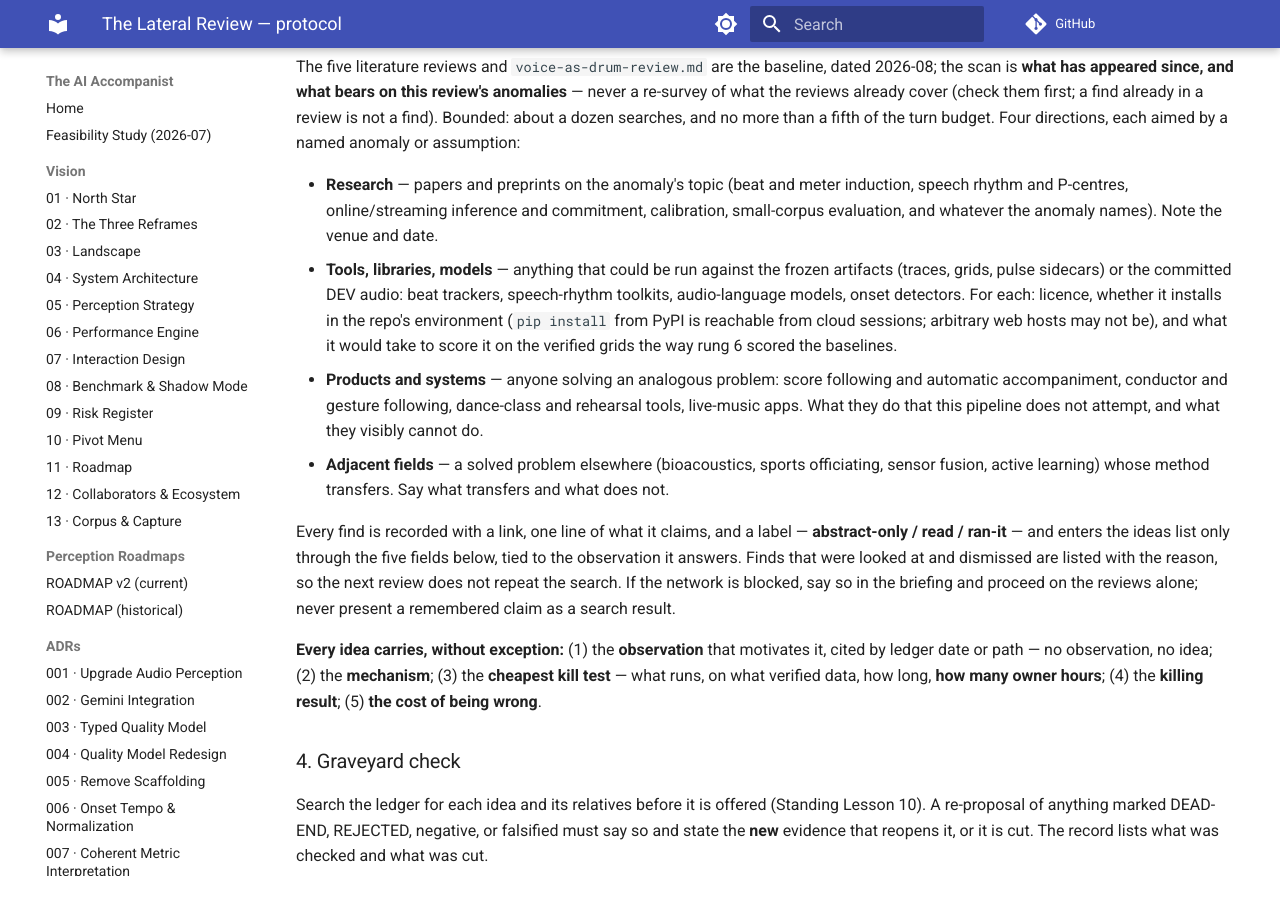
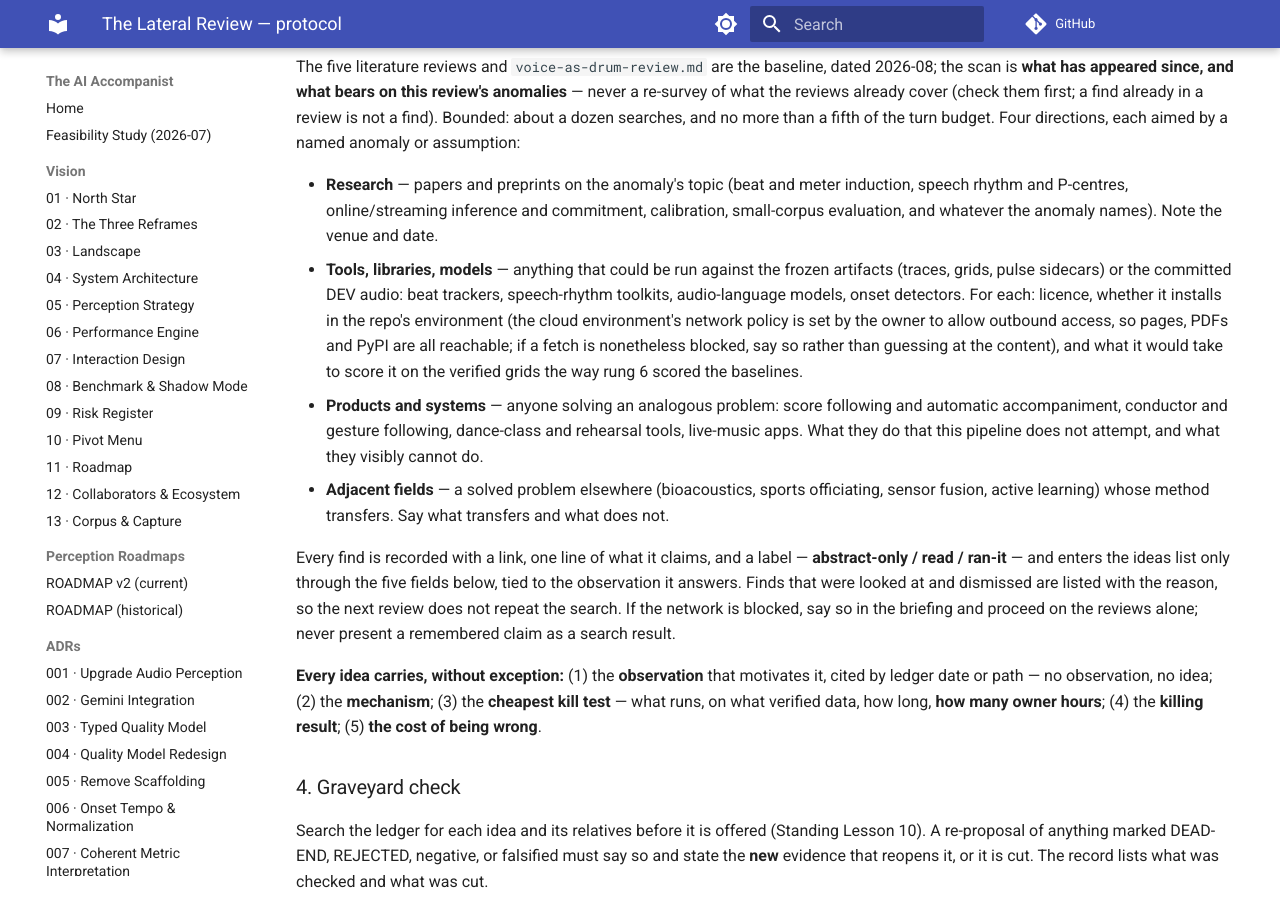
Before and after one commit to ben-juodvalkis/musical-perception, an MkDocs documentation site: the page built from docs/research/lateral-review-protocol.md, in a window 1280 px wide and 900 px high, scrolled down 4230 px. Built offline with MkDocs 1.6.1 and Material for MkDocs 9.7.7, drawn with Linux system fonts in a browser that asks for light colours; comment, search, counter and statistics services are not loaded.

Commit message:
lateral review protocol: cloud network policy widened by the owner — fetching expected to work
Co-Authored-By: Claude Fable 5.1 <noreply@anthropic.com>
Claude-Session: https://claude.ai/code/session_01P5Hns87dyTRUrE8Ahuxw3u

```diff
--- a/docs/research/lateral-review-protocol.md
+++ b/docs/research/lateral-review-protocol.md
@@ -246,8 +246,10 @@ assumption:
   frozen artifacts (traces, grids, pulse sidecars) or the committed DEV
   audio: beat trackers, speech-rhythm toolkits, audio-language models,
   onset detectors. For each: licence, whether it installs in the repo's
-  environment (`pip install` from PyPI is reachable from cloud sessions;
-  arbitrary web hosts may not be), and what it would take to score it
+  environment (the cloud environment's network policy is set by the
+  owner to allow outbound access, so pages, PDFs and PyPI are all
+  reachable; if a fetch is nonetheless blocked, say so rather than
+  guessing at the content), and what it would take to score it
   on the verified grids the way rung 6 scored the baselines.
 - **Products and systems** — anyone solving an analogous problem: score
   following and automatic accompaniment, conductor and gesture
```
